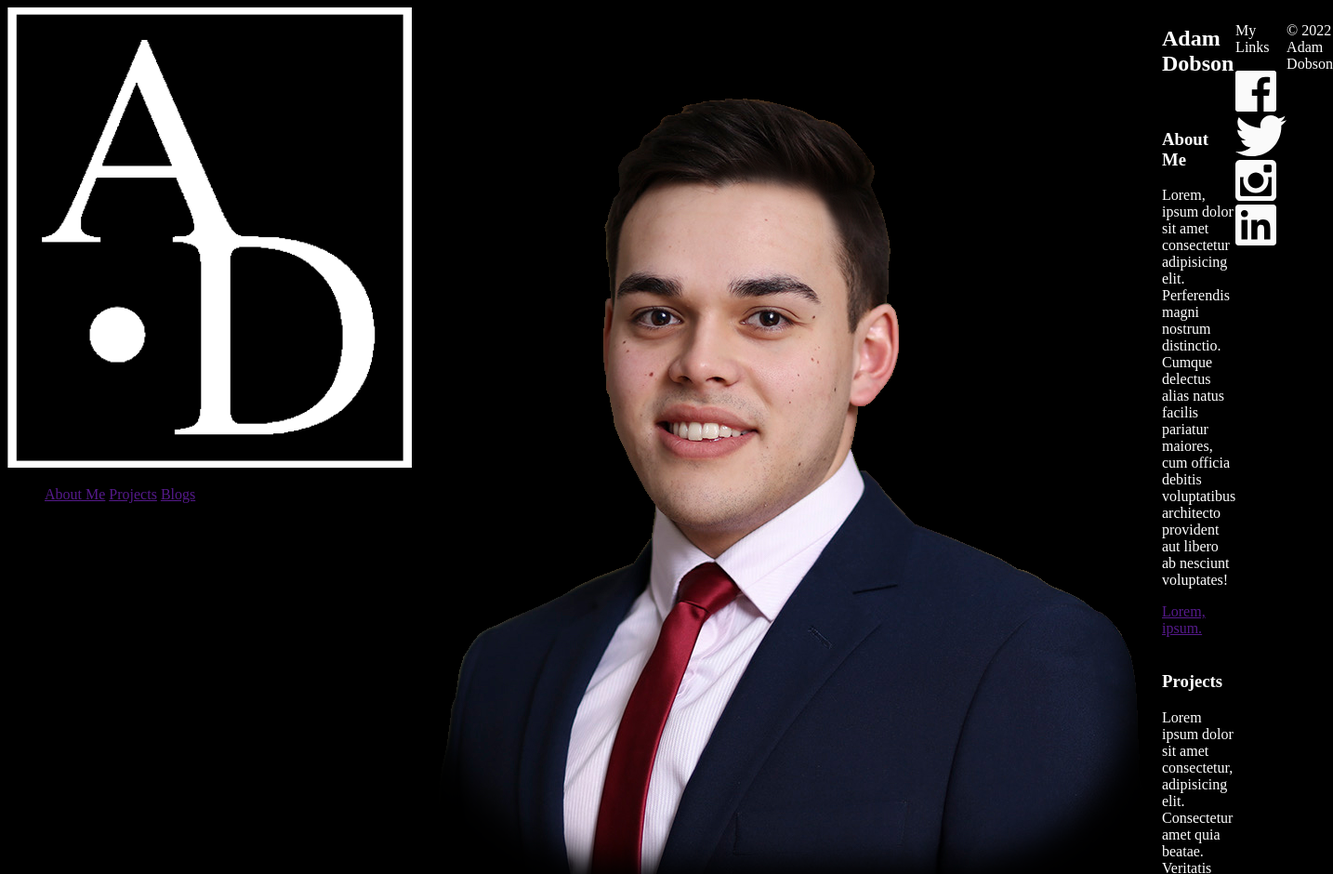
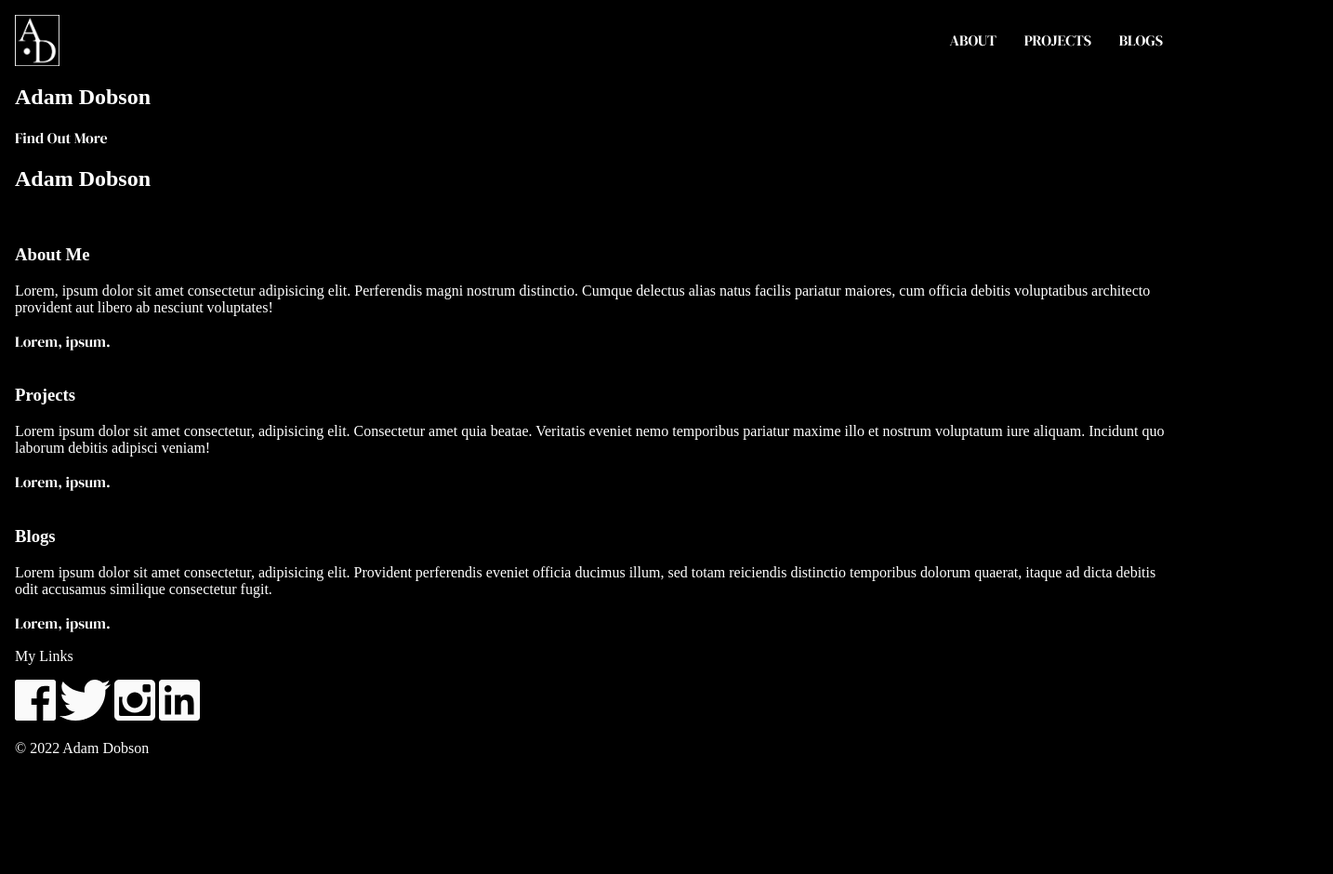
Before and after one commit to dobbbo/AdamDobson_T1A2, a plain HTML site: page index.html in a window 1280 px wide. Shown: the top 940 px of the page at 93% size, 1434 px wide, since content can reach past the window. After the commit the page ends 846 px from the top, so only its background shows below. Drawn offline with Linux system fonts and the light colour scheme.

Commit message:
Completed CSS for the header section of my home/landing page.

```diff
--- a/index.html
+++ b/index.html
@@ -14,9 +14,9 @@
             <nav>
                 <ul>
                     <!-- Main Navigation -->
-                    <a href="">About Me</a>
-                    <a href="">Projects</a>
-                    <a href="">Blogs</a>
+                    <a href="">ABOUT</a>
+                    <a href="">PROJECTS</a>
+                    <a href="">BLOGS</a>
                 </ul>
             </nav>
         </header>
--- a/style.css
+++ b/style.css
@@ -1,5 +1,36 @@
+@import url('https://fonts.googleapis.com/css2?family=DM+Serif+Display&family=Montserrat:ital,wght@0,400;0,900;1,400&display=swap');
+
 body {
     display: flex;
+    flex-direction: column;
     background-color: black;
     color: white;
+    padding: 0.5rem;
 }
+
+a {
+    text-decoration: none;
+    color: white;
+    font-family: 'DM Serif Display', 'Times New Roman', serif;
+}
+
+header {
+    display: flex;
+    justify-content: space-between;
+    align-items: center;
+}
+
+ul a {
+    margin: 1vw;
+}
+
+#logo {
+    width: 3rem
+}
+
+
+
+/* Temporarily removed images */
+#hero img {
+    display: none;
+}
```
